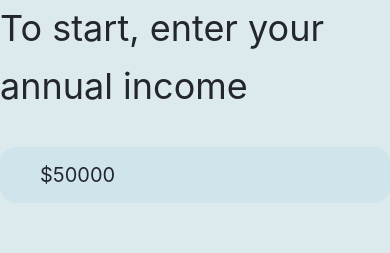
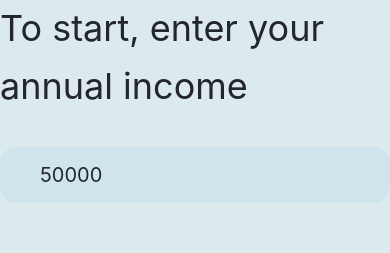
Before and after one commit to NicolasMilliard/PayClock, a React Native app: screen / in a window 390 px wide. Shown: the top 253 px of the page. Built offline with nearby package versions, Linux system fonts and the light colour scheme.

Commit message:
Add StackNavigation type

```diff
--- a/src/screens/Auth/AuthScreen.tsx
+++ b/src/screens/Auth/AuthScreen.tsx
@@ -2,17 +2,15 @@ import { FC, useState } from "react";
 import { StyleSheet, SafeAreaView, View, Alert, TextInput } from "react-native";
 import { useDispatch } from "react-redux";
 import { setIncomeValue } from "../../redux/incomeSlice";
-import { useNavigation, NavigationProp } from "@react-navigation/native";
+import { useNavigation } from "@react-navigation/native";
+import { type StackNavigation } from "../../../App";
 import styles from "../../styles/index";
 
 import MainTitle from "../../components/Titles/MainTitle/MainTitle";
 import Button from "../../components/Buttons/Button/Button";
 
-// Define the type for the navigation prop
-type TimerScreenNavigationProp = NavigationProp<{ Timer: undefined }>;
-
 const AuthScreen: FC = () => {
-  const navigation = useNavigation<TimerScreenNavigationProp>();
+  const navigation = useNavigation<StackNavigation>();
   const [inputValue, setInputValue] = useState("");
   const dispatch = useDispatch();
 
@@ -37,8 +35,8 @@ const AuthScreen: FC = () => {
     <SafeAreaView style={styles.container}>
       <MainTitle text="To start, enter your annual income" />
       <TextInput
-        style={localStyles.input}
-        placeholder="$50000"
+        style={styles.input}
+        placeholder="50000"
         keyboardType="numbers-and-punctuation"
         textAlign="center"
         onChangeText={setInputValue}
@@ -58,16 +56,6 @@ const localStyles = StyleSheet.create({
   buttonWrapper: {
     marginTop: 80,
   },
-  input: {
-    backgroundColor: "#cfe5eb",
-    fontSize: 20,
-    color: "#23262e",
-    borderRadius: 16,
-    paddingTop: 16,
-    paddingBottom: 16,
-    paddingLeft: 40,
-    paddingRight: 40,
-  },
 });
 
 export default AuthScreen;
```
